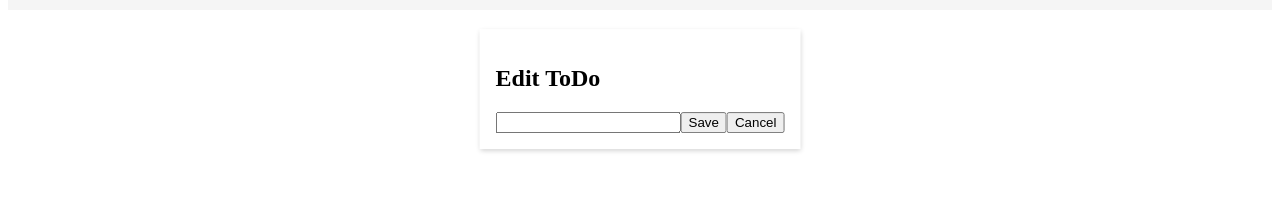
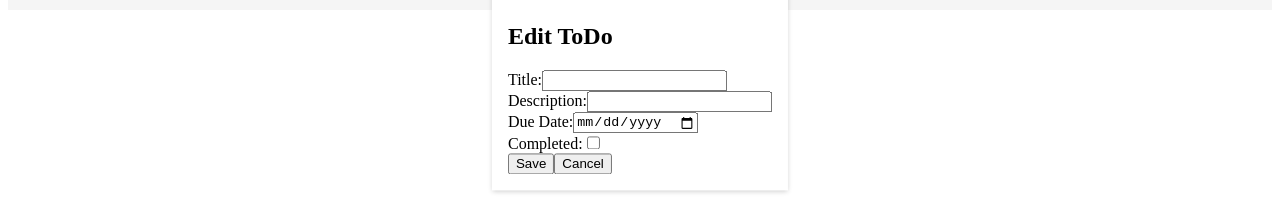
Before and after one commit to honda-pp/todo_app, a Vue app in the folder frontend/: page / in a window 1280 px wide. Both pictures are taken after a click on the button "Add New ToDo". Shown: the part 311-515 px from the top of the page. Built offline with nearby package versions, Linux system fonts and the light colour scheme; no server answers.

Commit message:
[update] frontend todo element

```diff
--- a/frontend/src/views/Home.vue
+++ b/frontend/src/views/Home.vue
@@ -3,7 +3,11 @@
     <h1>ToDo List</h1>
     <ul>
       <li v-for="todo in todoList" :key="todo.task_id">
-        <span>{{ todo.title }}</span>
+        <div>
+          <span>{{ todo.title }}</span>
+          <span v-if="todo.description"> - {{ todo.description }}</span>
+          <span v-if="todo.completed"> - Completed</span>
+        </div>
         <button @click="openPopup(todo)">Edit</button>
         <button @click="deleteTodo(todo.task_id)">Delete</button>
       </li>
@@ -14,7 +18,22 @@
       <div class="popup">
         <h2>{{ editedTodo.task_id ? 'Edit' : 'Add New' }} ToDo</h2>
         <form @submit.prevent="handleSubmit">
-          <input v-model="editedTodo.title" type="text" />
+          <div>
+            <label for="title">Title:</label>
+            <input v-model="editedTodo.title" type="text" id="title" required />
+          </div>
+          <div>
+            <label for="description">Description:</label>
+            <input v-model="editedTodo.description" type="text" id="description" />
+          </div>
+          <div>
+            <label for="dueDate">Due Date:</label>
+            <input v-model="editedTodo.dueDate" type="date" id="dueDate" />
+          </div>
+          <div>
+            <label for="completed">Completed:</label>
+            <input v-model="editedTodo.completed" type="checkbox" id="completed" />
+          </div>
           <button type="submit">{{ editedTodo.task_id ? 'Save' : 'Add' }}</button>
           <button @click="closePopup">Cancel</button>
         </form>
@@ -28,7 +47,13 @@ import { ref, onMounted } from 'vue';
 import { useStore } from 'vuex';
 
 const todoList = ref([]);
-const editedTodo = ref({});
+const editedTodo = ref({
+  task_id: -1,
+  title: '',
+  description: '',
+  dueDate: '',
+  completed: false,
+});
 const showPopup = ref(false);
 const store = useStore();
 
```
